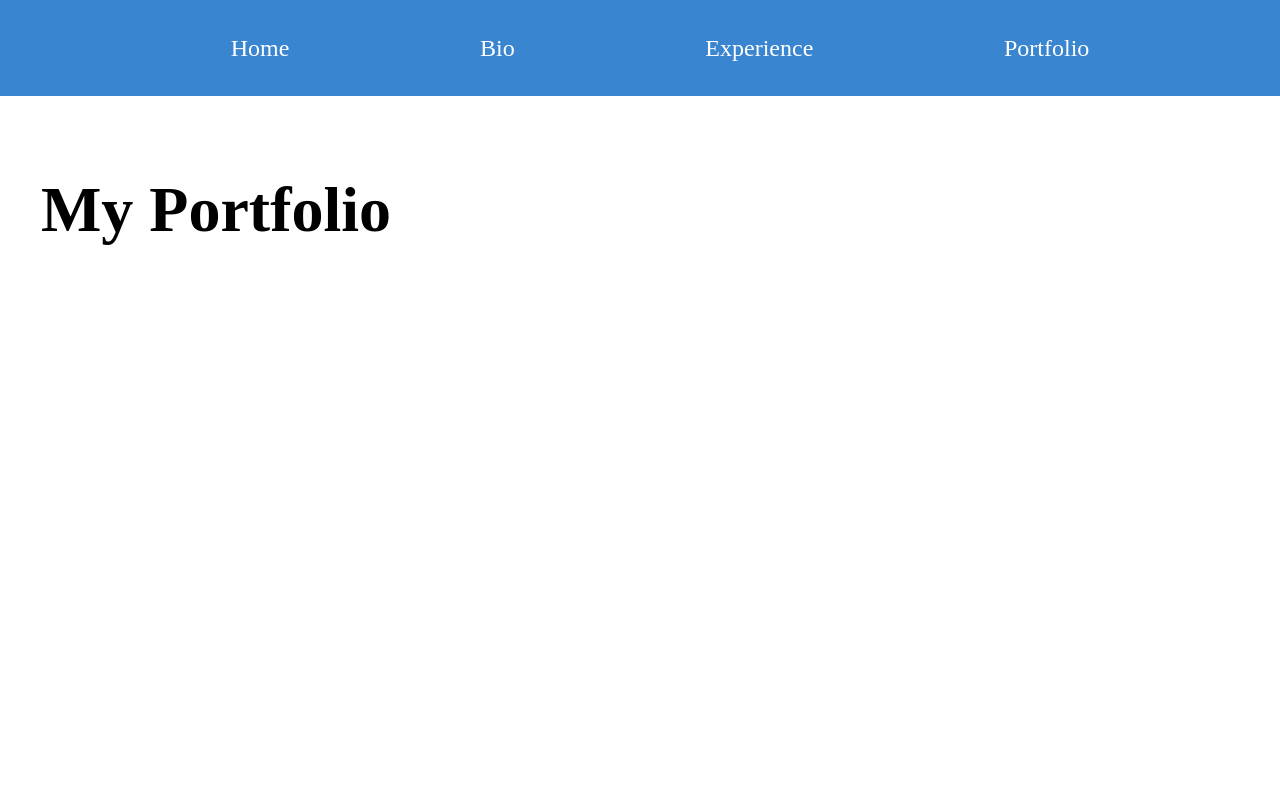
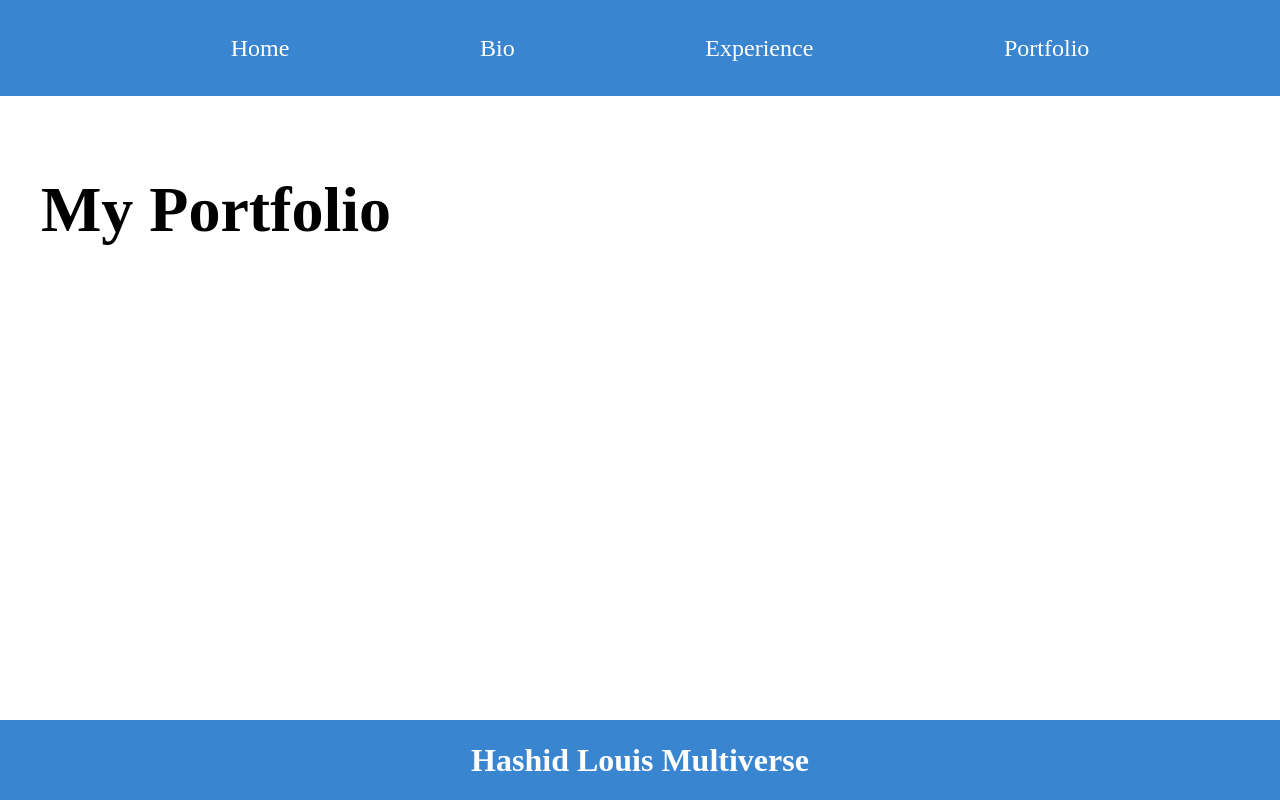
Before and after one commit to MrLumiere0/Personal-Pages, a plain HTML site: page portfolio.html in a window 1280 px wide. Drawn offline with Linux system fonts and the light colour scheme.

Commit message:
semantic

```diff
--- a/portfolio.html
+++ b/portfolio.html
@@ -28,11 +28,16 @@
         <div class="portMainDetils">
 
         </div>
-
+        </div>
 
 
 
 
     <script src="./script.js"></script>
+
+    <footer>
+        <h1>Hashid Louis Multiverse</h1>
+    </footer>
+
 </body>
 </html>
--- a/styles.css
+++ b/styles.css
@@ -232,6 +232,14 @@ height: 800px;
 
 }
 
+.portPage{
+    margin: 0;
+    display: flex;
+    flex-direction: column;
+    flex-wrap: nowrap;
+    height: 100vh;
+    min-width: 797px;
+}
 .portMain{
     display: flex;
     width: 100%;
@@ -264,3 +272,18 @@ justify-content: start;
 overflow: scroll;
 height: 800px;
 }
+
+
+footer {
+    width: 100%;
+    align-self: end;
+    height: fit-content;
+    border: 1px solid black;
+    display: flex;
+    justify-content: center;
+    background-color: rgb(58, 133, 208);
+    color: white;
+    background-color: rgb(58, 133, 208);
+    border: none;
+
+}
```
Also changed, not shown: bio.html (+9 -6 lines), experience.html (+9 -6 lines), index.html (+10 -6 lines).
